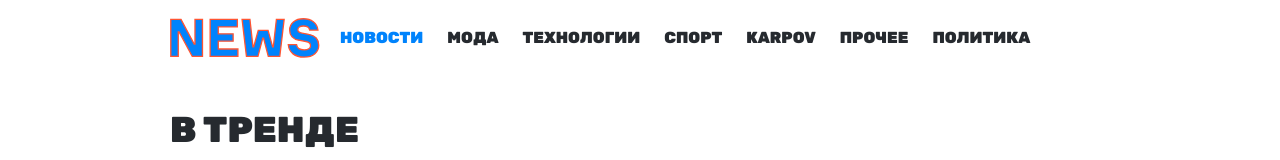
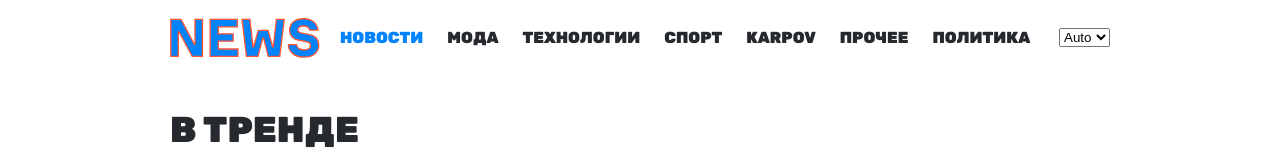
Before and after one commit to Atabegovv/news, a React app: page / in a window 1280 px wide. Shown: the top 160 px of the page. Built offline with nearby package versions, Linux system fonts and the light colour scheme; no server answers.

Commit message:
elegant dark-scheme

```diff
--- a/package.json
+++ b/package.json
@@ -28,6 +28,7 @@
         "css-loader": "^6.11.0",
         "firebase": "^10.11.0",
         "gh-pages": "^6.1.1",
+        "html-inline-script-webpack-plugin": "^2.0.3",
         "html-webpack-plugin": "^5.6.0",
         "mini-css-extract-plugin": "^2.9.0",
         "react": "^18.2.0",
--- /dev/null
+++ b/src/colorScheme.ts
@@ -0,0 +1,18 @@
+const LS_COLOR_SCHEME_KEY = 'newsfeed:scheme';
+
+export function applyScheme(scheme: 'dark' | 'light', persist = false): void {
+    document.documentElement.setAttribute('scheme', scheme);
+    persist && localStorage.setItem(LS_COLOR_SCHEME_KEY, scheme);
+}
+
+export function getSystemScheme(): 'dark' | 'light' {
+    return window.matchMedia('(prefers-color-scheme:dark)').matches ? 'dark' : 'light';
+}
+
+export function getSavedScheme(): 'dark' | 'light' | null {
+    return localStorage.getItem(LS_COLOR_SCHEME_KEY) as 'dark' | 'light' | null;
+}
+
+export function removeSavedScheme(): void {
+    localStorage.removeItem(LS_COLOR_SCHEME_KEY);
+}
--- a/src/common.css
+++ b/src/common.css
@@ -6,21 +6,23 @@
     --color-white: #fff;
     --color-black: #000;
     --color-grey: #a3a3a3;
-    --bg-zero: var(--color-white);
-    --bg-primary: var(--color-white);
-    --foreground-primary: var(--color-primary);
     --container-width: 980px;
     --container-padding: 20px;
     --grid-col-width: 60px;
     --grid-gap: 20px;
+    --bg-zero: var(--color-white);
+    --bg-primary: var(--color-white);
+    --foreground-primary: var(--color-primary);
+
+    color-scheme: light;
 }
 
-@media (prefers-color-scheme: dark) {
-    :root {
-        --bg-zero: #131517;
-        --bg-primary: var(--color-primary);
-        --foreground-primary: var(--color-white);
-    }
+[scheme="dark"] {
+    --bg-zero: #131517;
+    --bg-primary: var(--color-primary);
+    --foreground-primary: var(--color-white);
+
+    color-scheme: dark;
 }
 
 *:not(svg *) {
--- /dev/null
+++ b/src/components/ColorSchemeSwitcher/ColorSchemeSwitcher.css
@@ -0,0 +1,3 @@
+.color-scheme-switcher {
+    all: revert;
+}
--- /dev/null
+++ b/src/components/ColorSchemeSwitcher/ColorSchemeSwitcher.tsx
@@ -0,0 +1,45 @@
+import React, { FC, useEffect } from 'react';
+import { applyScheme, getSavedScheme, getSystemScheme, removeSavedScheme } from '../../colorScheme';
+import './ColorSchemeSwitcher.css';
+
+type ColorSchemeSwitcherValues = 'auto' | 'dark' | 'light';
+
+const matchMedia = window.matchMedia('(prefers-color-scheme:dark)');
+
+export const ColorSchemeSwitcher: FC = () => {
+    const [userScheme, setUserScheme] = React.useState<ColorSchemeSwitcherValues>(getSavedScheme() || 'auto');
+
+    useEffect(() => {
+        if (userScheme === 'auto') {
+            removeSavedScheme();
+            applyScheme(getSystemScheme());
+        } else {
+            applyScheme(userScheme, true);
+        }
+    }, [userScheme]);
+
+    useEffect(() => {
+        const systemColorSchemeListener = () => {
+            if (userScheme === 'auto') {
+                applyScheme(getSystemScheme());
+            }
+        };
+        matchMedia.addEventListener('change', systemColorSchemeListener);
+
+        return () => {
+            matchMedia.removeEventListener('change', systemColorSchemeListener);
+        };
+    }, [userScheme]);
+
+    return (
+        <select
+            className="color-scheme-switcher"
+            onChange={(e) => setUserScheme(e.target.value as ColorSchemeSwitcherValues)}
+            value={userScheme}
+        >
+            <option value="dark">Dark</option>
+            <option value="light">Light</option>
+            <option value="auto">Auto</option>
+        </select>
+    );
+};
--- a/src/components/Page/Page.css
+++ b/src/components/Page/Page.css
@@ -4,6 +4,10 @@
     justify-content: start;
     align-items: center;
     gap: var(--grid-gap);
+}
+
+.header__controls {
+    margin-left: auto;
 }
 
 .articles__big-col {
--- a/src/components/Page/Page.tsx
+++ b/src/components/Page/Page.tsx
@@ -2,6 +2,7 @@ import React, { FC } from 'react';
 import './Page.css';
 import { Navigation } from '../Navigation/Navigation';
 import { Logo } from '../Logo/Logo';
+import { ColorSchemeSwitcher } from '../ColorSchemeSwitcher/ColorSchemeSwitcher';
 
 interface Props {
     children: React.ReactNode;
@@ -13,6 +14,9 @@ export const Page: FC<Props> = ({ children }) => {
                 <div className="container header__container">
                     <Logo />
                     <Navigation className="header__nav" />
+                    <div className="header__controls">
+                        <ColorSchemeSwitcher />
+                    </div>
                 </div>
             </header>
 
--- /dev/null
+++ b/src/initColorScheme.ts
@@ -0,0 +1,3 @@
+import { applyScheme, getSavedScheme, getSystemScheme } from './colorScheme';
+
+applyScheme(getSavedScheme() || getSystemScheme());
--- a/webpack.config.js
+++ b/webpack.config.js
@@ -3,13 +3,19 @@ const HtmlWebpackPlugin = require('html-webpack-plugin');
 const EslintWebpackPlugin = require('eslint-webpack-plugin');
 const StylelintWebpackPlugin = require('stylelint-webpack-plugin');
 const MiniCssExtractPlugin = require('mini-css-extract-plugin');
+const HtmlInlineScriptWebpackPlugin = require('html-inline-script-webpack-plugin');
+
+const mode = process.env.NODE_ENV || 'production';
 
 module.exports = {
-    mode: process.env.NODE_ENV || 'production',
-    entry: './src/script.tsx',
+    mode: mode,
+    entry: {
+        main: './src/script.tsx',
+        initColorScheme: './src/initColorScheme.ts',
+    },
     output: {
         path: path.resolve(__dirname, 'dist'),
-        filename: 'bundle.[contenthash].js',
+        filename: '[name].[contenthash].js',
         publicPath: '/',
     },
     module: {
@@ -37,10 +43,14 @@ module.exports = {
     resolve: {
         extensions: ['.js', '.jsx', '.ts', '.tsx'],
     },
+    optimization: {
+        runtimeChunk: mode === 'production' ? false : 'single',
+    },
     plugins: [
         new HtmlWebpackPlugin({
             template: './src/index.html',
         }),
+        new HtmlInlineScriptWebpackPlugin([/initColorScheme\..+\.js$/]),
         new MiniCssExtractPlugin({
             filename: 'bundle.[contenthash].css',
         }),
```
Also changed, not shown: 1 other file (tests, documents, lock files or other folders).
